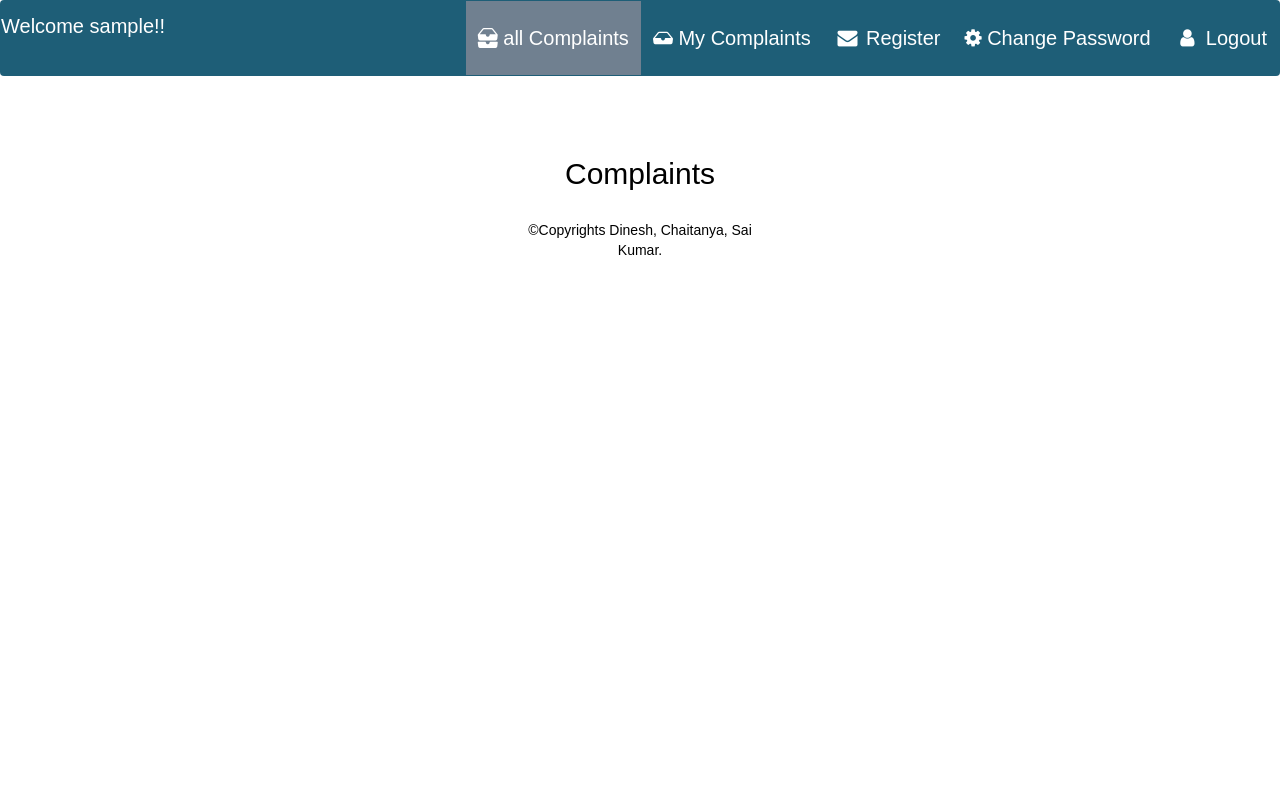
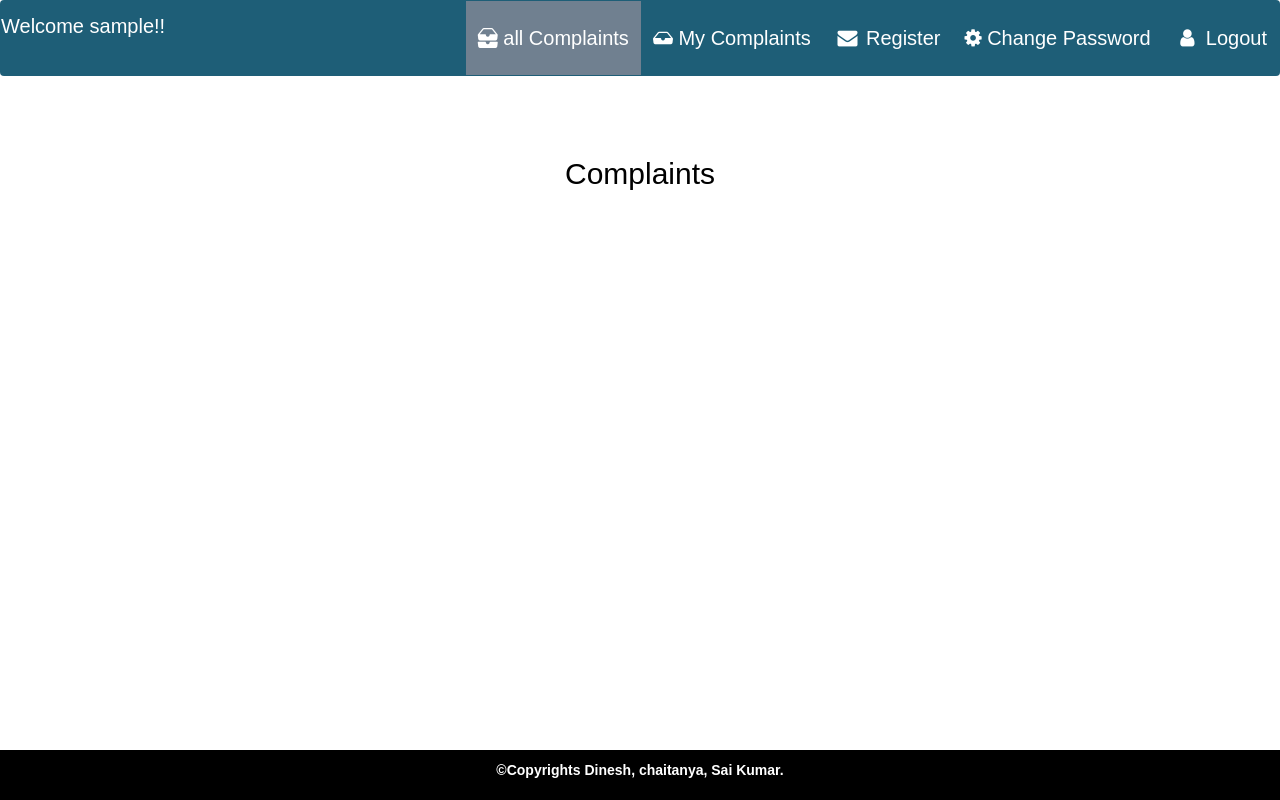
Before and after one commit to oohhallo/efms, a Django app: page /all_complaints in a window 1280 px wide. Run offline with Django 3.2, Linux system fonts and the light colour scheme; the visitor is signed in with stand-in values (Sample User, id 1); data that the repository does not hold is empty; some libraries are stand-ins or nearby versions.

Commit message:
css changes

```diff
--- a/complaint/static/css/admin.css
+++ b/complaint/static/css/admin.css
@@ -199,6 +199,20 @@ button:hover {
   margin: 0% 40%;
   color: black;
 }
+#footer1 {
+  position: fixed;
+  height: 50px;
+  background-color: black;
+  bottom: 0px;
+  left: 0px;
+  right: 0px;
+  margin-bottom: 0px;
+  color: white;
+  font-weight: bold;
+}
+#flabel{
+  padding-top: 10px;;
+}
 
 .footer-adm {
   position: relative;
--- a/complaint/static/css/register.css
+++ b/complaint/static/css/register.css
@@ -34,6 +34,7 @@
 body {
   font-family: Arial, Helvetica, sans-serif;
   margin: 0;
+  margin-bottom: 50px;
 }
 
 .complaint {
--- a/complaint/templates/complaint/base.html
+++ b/complaint/templates/complaint/base.html
@@ -29,6 +29,23 @@
     {% block css %}
     <link rel="stylesheet" href="{% static 'css/admin.css' %}" />
     {% endblock %}
+
+    <style>
+      #footer1 {
+      position: fixed;
+      height: 50px;
+      background-color: black;
+      bottom: 0px;
+      left: 0px;
+      right: 0px;
+      margin-bottom: 0px;
+      color: white;
+      font-weight: bold;
+    }
+    #flabel{
+      padding-top: 10px;;
+    }
+    </style>
   </head>
 
   <body>
@@ -60,7 +77,7 @@
 
     {% block content %} {% endblock %} {% block footer %}
     <div class="footer">
-      <p>&copy;Copyrights Dinesh, Sahiti, Sai Kumar.</p>
+      <p id='footer1'><label id='flabel'>&copy;Copyrights Dinesh, chaitanya, Sai Kumar.</label></p>
     </div>
     {% endblock %}
   </body>
--- a/complaint/templates/complaint/complaints_table.html
+++ b/complaint/templates/complaint/complaints_table.html
@@ -230,7 +230,7 @@
 </script>
 {% endblock %} {% if request.user.profile.is_admin %} {% block footer %}
 
-<div class="footer-adm">
-  <p>&copy;Copyrights Dinesh, Chaitanya, Sai Kumar.</p>
+<div class="footer">
+  <p id='footer1'><label id='flabel'>&copy;Copyrights Dinesh, chaitanya, Sai Kumar.</label></p>
 </div>
 {% endblock %} {% endif %}
```
Also changed, not shown: complaint/templates/complaint/register_complaint.html (+4 -3 lines).
